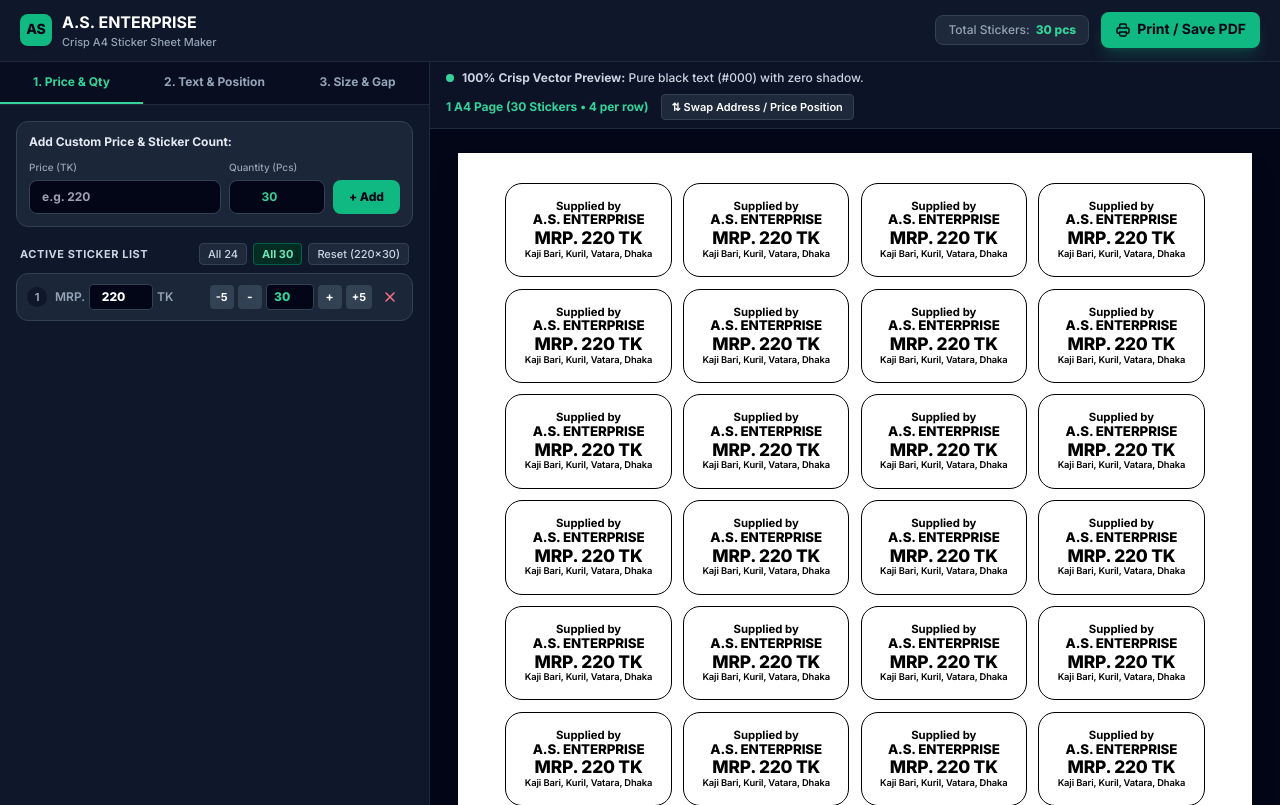
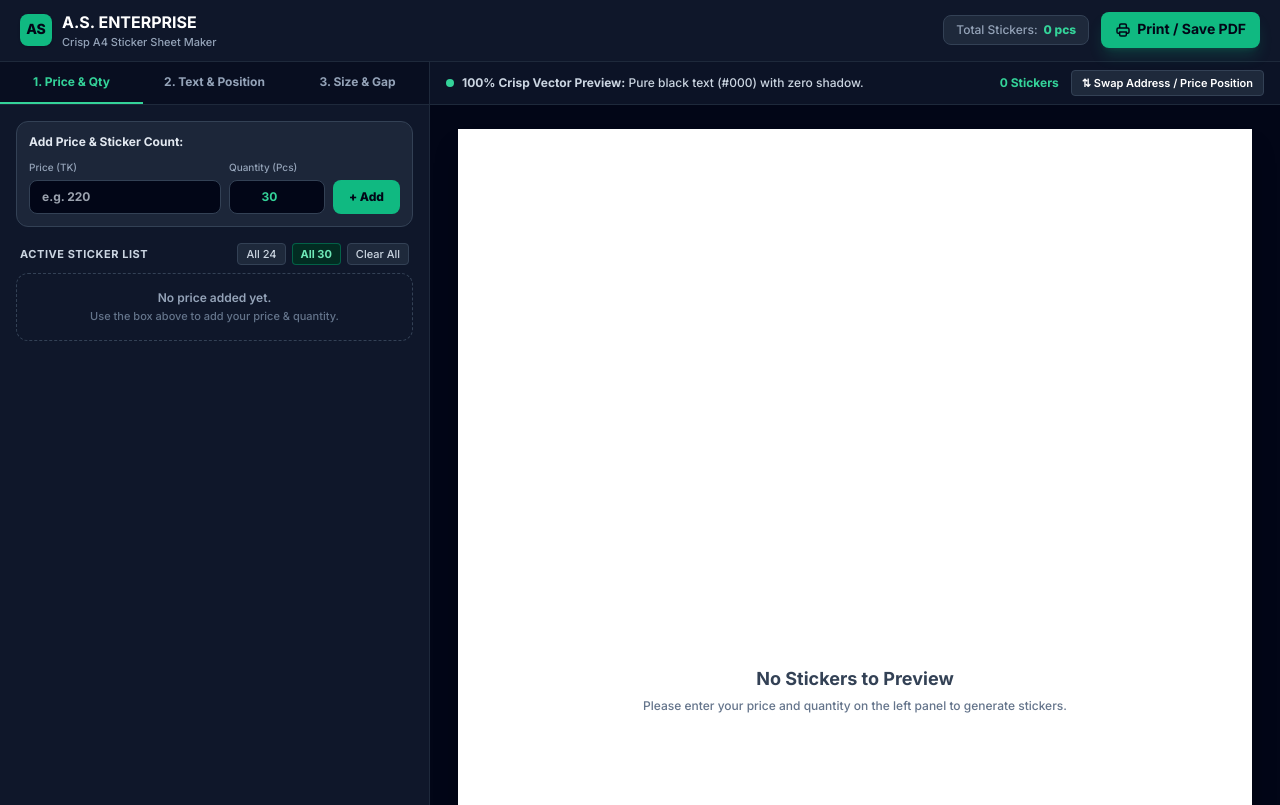
Before and after one commit to rrayhan241974-max/sticker-generator, a plain HTML site: page index.html in a window 1280 px wide. Drawn offline with nearby package versions, Linux system fonts and the light colour scheme.

Commit message:
index.html

```diff
--- a/index.html
+++ b/index.html
@@ -212,7 +212,7 @@
                 Edit Prices
             </button>
             <button id="mobileBtnPreview" onclick="setMobileView('preview')" class="px-3 py-1 rounded-md text-xs font-bold text-slate-300 hover:text-white transition">
-                Preview (<span id="mobileTotalCount">30</span>)
+                Preview (<span id="mobileTotalCount">0</span>)
             </button>
         </div>
 
@@ -220,7 +220,7 @@
         <div class="flex items-center gap-2 sm:gap-3">
             <div class="hidden sm:flex items-center gap-1.5 bg-slate-800 border border-slate-700 px-3 py-1.5 rounded-lg text-xs">
                 <span class="text-slate-400">Total Stickers:</span>
-                <span id="headerTotalBadge" class="font-extrabold text-emerald-400">30 pcs</span>
+                <span id="headerTotalBadge" class="font-extrabold text-emerald-400">0 pcs</span>
             </div>
 
             <button onclick="window.print()" class="px-3.5 py-2 bg-emerald-500 hover:bg-emerald-400 active:scale-95 text-slate-950 font-bold rounded-lg text-xs sm:text-sm shadow-lg shadow-emerald-500/20 transition flex items-center gap-1.5">
@@ -258,7 +258,7 @@
 
                     <!-- Custom Price & Qty Input -->
                     <div class="bg-slate-800/90 border border-slate-700 rounded-xl p-3 space-y-2.5">
-                        <label class="font-bold text-slate-200 block">Add Custom Price & Sticker Count:</label>
+                        <label class="font-bold text-slate-200 block">Add Price & Sticker Count:</label>
                         <div class="flex gap-2">
                             <div class="flex-1">
                                 <span class="text-[10px] text-slate-400 block mb-1">Price (TK)</span>
@@ -283,7 +283,7 @@
                             <div class="flex gap-1.5">
                                 <button onclick="setAllQuantities(24)" class="px-2 py-0.5 bg-slate-800 hover:bg-slate-700 text-slate-300 rounded text-[11px] border border-slate-700">All 24</button>
                                 <button onclick="setAllQuantities(30)" class="px-2 py-0.5 bg-emerald-950 hover:bg-emerald-900 text-emerald-300 border border-emerald-700/70 rounded text-[11px] font-bold">All 30</button>
-                                <button onclick="resetToDefault220()" class="px-2 py-0.5 bg-slate-800 hover:bg-rose-950/60 text-slate-300 hover:text-rose-300 rounded text-[11px] border border-slate-700">Reset (220×30)</button>
+                                <button onclick="clearAllPrices()" class="px-2 py-0.5 bg-slate-800 hover:bg-rose-950/60 text-slate-300 hover:text-rose-300 rounded text-[11px] border border-slate-700">Clear All</button>
                             </div>
                         </div>
 
@@ -417,7 +417,7 @@
                     <span><b>100% Crisp Vector Preview:</b> Pure black text (#000) with zero shadow.</span>
                 </div>
                 <div class="flex items-center gap-3">
-                    <span id="pageCountInfo" class="font-bold text-emerald-400">1 A4 Page (30 Stickers)</span>
+                    <span id="pageCountInfo" class="font-bold text-emerald-400">0 Stickers</span>
                     <button onclick="setLineOrder(config.lineOrder === 'address-bottom' ? 'price-bottom' : 'address-bottom')" class="px-2.5 py-1 bg-slate-800 hover:bg-slate-700 border border-slate-700 rounded text-[11px] font-semibold text-white transition">
                         ⇅ Swap Address / Price Position
                     </button>
@@ -435,10 +435,8 @@
     </div>
 
     <script>
-        // Default state: 1 item -> 220 TK with 30 pcs
-        let priceItems = [
-            { id: 1, price: 220, qty: 30 }
-        ];
+        // Default state: Empty list (No default items)
+        let priceItems = [];
 
         let config = {
             title: "Supplied by",
@@ -507,11 +505,12 @@
         }
 
         function removePriceItem(id) {
-            if (priceItems.length <= 1) {
-                priceItems[0].qty = 0;
-            } else {
-                priceItems = priceItems.filter(p => p.id !== id);
-            }
+            priceItems = priceItems.filter(p => p.id !== id);
+            refreshAll();
+        }
+
+        function clearAllPrices() {
+            priceItems = [];
             refreshAll();
         }
 
@@ -520,14 +519,19 @@
             refreshAll();
         }
 
-        function resetToDefault220() {
-            priceItems = [{ id: 1, price: 220, qty: 30 }];
-            refreshAll();
-        }
-
         // Render Active Price Rows
         function renderPriceList() {
             const container = document.getElementById('priceListContainer');
+            if (priceItems.length === 0) {
+                container.innerHTML = `
+                    <div class="p-4 rounded-xl border border-dashed border-slate-700 text-center text-slate-400">
+                        <p class="font-semibold">No price added yet.</p>
+                        <p class="text-[11px] text-slate-500 mt-0.5">Use the box above to add your price & quantity.</p>
+                    </div>
+                `;
+                return;
+            }
+
             container.innerHTML = priceItems.map((item, idx) => `
                 <div class="bg-slate-800/90 border border-slate-700 rounded-xl p-2.5 flex items-center justify-between gap-2">
                     <div class="flex items-center gap-2">
@@ -606,11 +610,8 @@
                 wrapper.innerHTML = `
                     <div class="a4-sheet flex items-center justify-center">
                         <div class="text-center p-8">
-                            <p class="text-lg font-bold text-slate-700">No Stickers Selected</p>
-                            <p class="text-xs text-slate-500 mt-1">Add custom price and quantity from the left panel.</p>
-                            <button onclick="resetToDefault220()" class="mt-4 px-4 py-2 bg-emerald-500 text-slate-950 font-bold rounded-lg text-xs">
-                                Restore Default (220 TK × 30 pcs)
-                            </button>
+                            <p class="text-lg font-bold text-slate-700">No Stickers to Preview</p>
+                            <p class="text-xs text-slate-500 mt-1">Please enter your price and quantity on the left panel to generate stickers.</p>
                         </div>
                     </div>
                 `;
```
